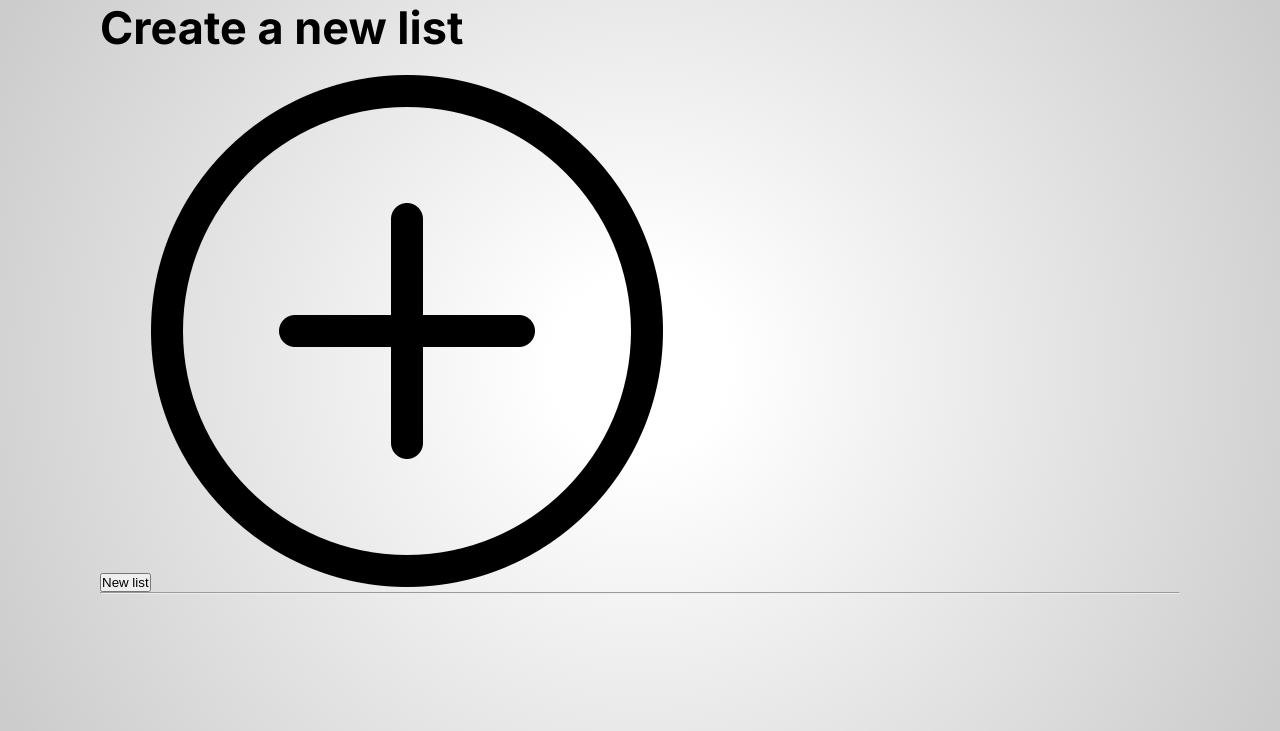
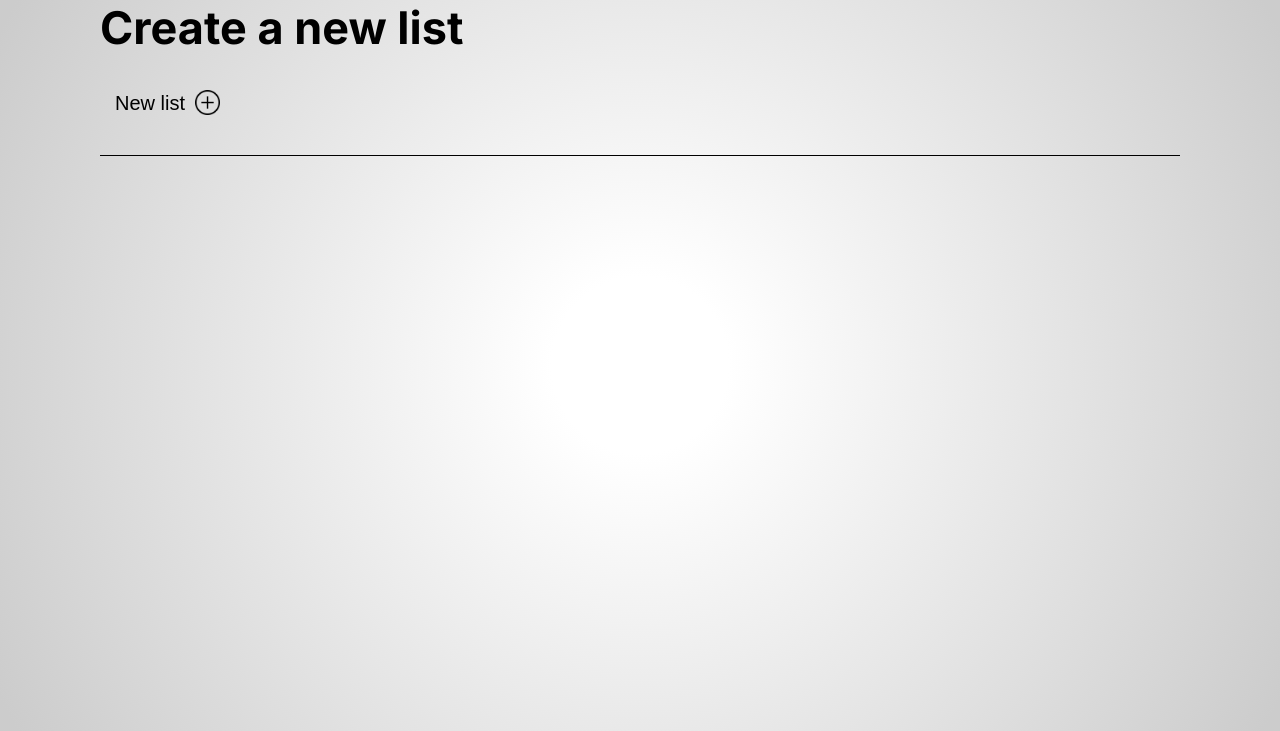
Before and after one commit to mohammad-alj/myTodo, a Flask app: page / in a window 1280 px wide. Shown: the part 69-800 px from the top of the page. Run offline with Flask 3, Linux system fonts and the light colour scheme; a user stored in the database is signed in; some libraries are stand-ins or nearby versions.

Commit message:
Create 'create list' button.

```diff
--- a/static/css/home.css
+++ b/static/css/home.css
@@ -0,0 +1,14 @@
+.new-list-btn {
+    font-size: 2rem;
+}
+
+.new-list-btn img {
+    position: relative;
+    top: 5px;
+    margin-left: 10px;
+}
+
+.new-list-feild {
+    padding-bottom: 3rem;
+    border-bottom: 1px solid #000;
+}
--- a/static/css/index.css
+++ b/static/css/index.css
@@ -81,6 +81,16 @@ a {
 	background-color: rgb(112, 183, 255);
 }
 
+.btn--text {
+	background: none;
+	color: #000;
+}
+
+.btn--text:hover {
+	color: #333;
+}
+
+
 .error {
 	color: red;
 }
--- a/templates/index.html
+++ b/templates/index.html
@@ -20,12 +20,13 @@ session['user_id'] %}
 {% endif %} {% endblock %} {% block main %}
 <div class="container">
 	{% if session['user_id'] %}
-    <!-- TODO -->
-    <div class="new-list-feild">
-        <h2>Create a new list</h2>
-        <button type="button">New list</button><img src="../static/images/plus.png" alt=""/>
-    </div>
-    <hr></hr>
+	<!-- TODO -->
+	<div class="new-list-feild">
+		<h2>Create a new list</h2>
+		<button type="button" class="btn btn--text new-list-btn">
+			New list<img src="../static/images/plus.png" alt="" width="25px" />
+		</button>
+	</div>
 	{% else %}
 	<h1>Create an acount to get started!</h1>
 	<a href="/register" class="btn btn--primary">register</a>
```
